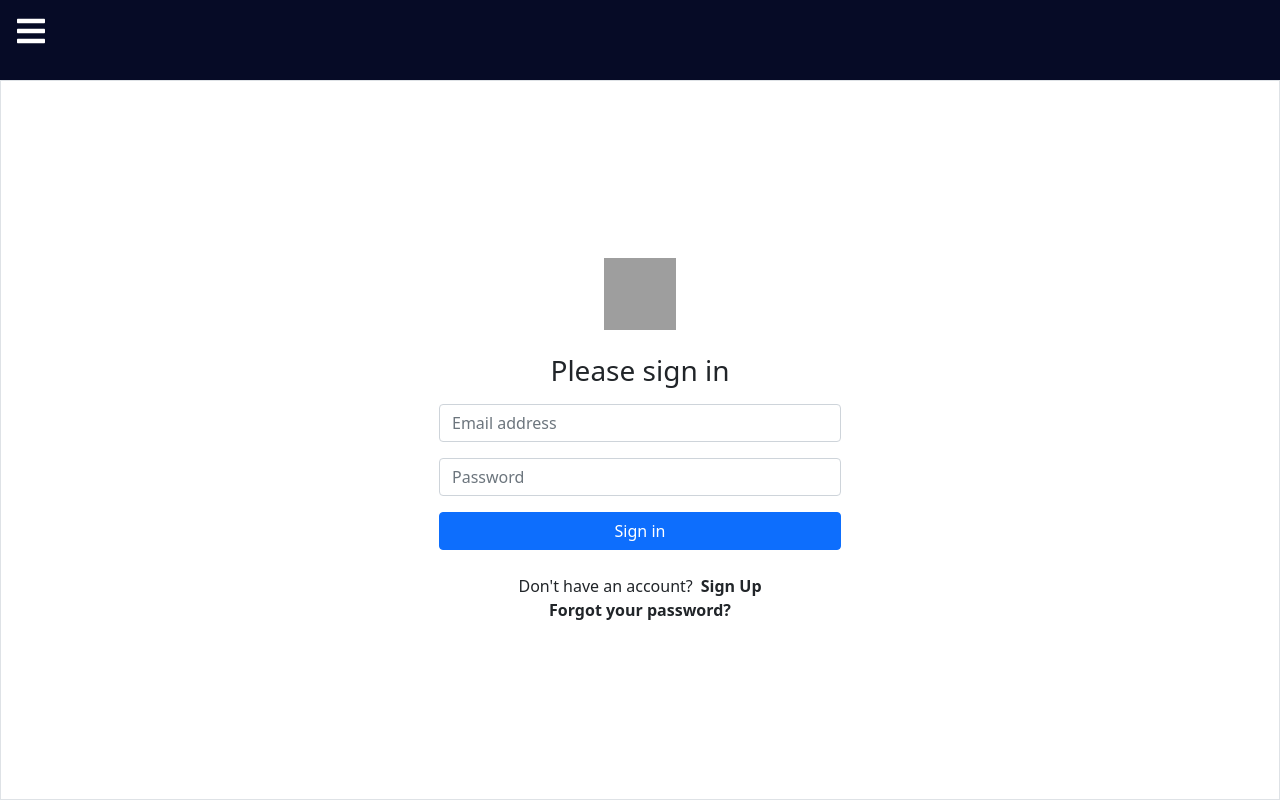
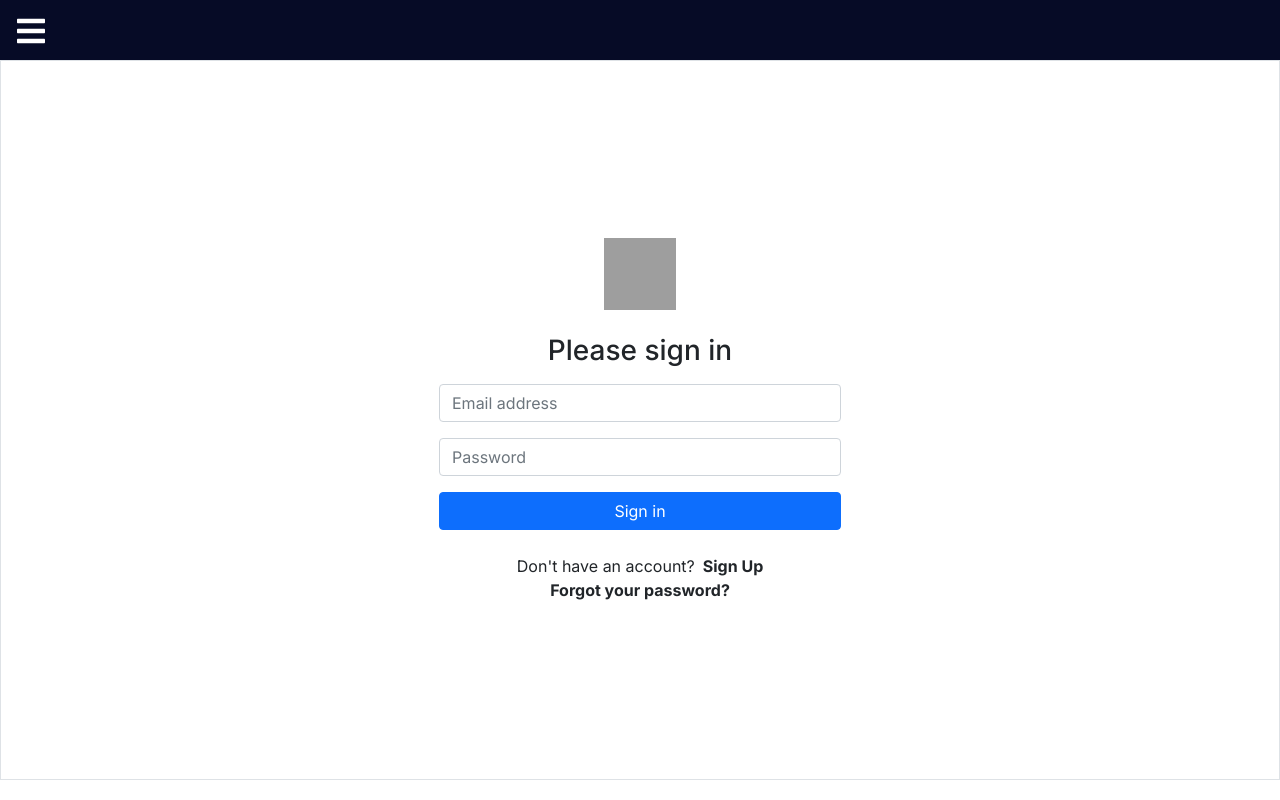
Before and after one commit to arslanahmed777/react-custom-widgets, a React (Create React App) app: page /login in a window 1280 px wide. Built offline with nearby package versions, Linux system fonts and the light colour scheme; grey boxes are pictures that could not be loaded.

Commit message:
complete sign in process

```diff
--- a/public/index.html
+++ b/public/index.html
@@ -1,31 +1,22 @@
 <!DOCTYPE html>
 <html lang="en">
+
 <head>
   <meta charset="utf-8" />
   <link rel="icon" href="%PUBLIC_URL%/favicon.ico" />
   <meta name="viewport" content="width=device-width, initial-scale=1" />
   <meta name="theme-color" content="#000000" />
-    <meta
-      name="description"
-      content="Web site created using create-react-app"
-    />
+  <meta name="description" content="Web site created using create-react-app" />
   <link rel="apple-touch-icon" href="%PUBLIC_URL%/logo192.png" />
-    <!--
-      manifest.json provides metadata used when your web app is installed on a
-      user's mobile device or desktop. See https://developers.google.com/web/fundamentals/web-app-manifest/
-    -->
+
   <link rel="manifest" href="%PUBLIC_URL%/manifest.json" />
-    <!--
-      Notice the use of %PUBLIC_URL% in the tags above.
-      It will be replaced with the URL of the `public` folder during the build.
-      Only files inside the `public` folder can be referenced from the HTML.
-
-      Unlike "/favicon.ico" or "favicon.ico", "%PUBLIC_URL%/favicon.ico" will
-      work correctly both with client-side routing and a non-root public URL.
-      Learn how to configure a non-root public URL by running `npm run build`.
-    -->
+  <link rel="preconnect" href="https://fonts.googleapis.com">
+  <link rel="preconnect" href="https://fonts.gstatic.com" crossorigin>
+  <link href="https://fonts.googleapis.com/css2?family=Inter:wght@200;300;400;500;600;700;800&display=swap"
+    rel="stylesheet">
   <title>React App</title>
 </head>
+
 <body>
   <noscript>You need to enable JavaScript to run this app.</noscript>
   <div id="root"></div>
@@ -40,4 +31,5 @@
       To create a production bundle, use `npm run build` or `yarn build`.
     -->
 </body>
+
 </html>
--- a/src/App.css
+++ b/src/App.css
@@ -1,3 +1,9 @@
+*{
+  font-family: 'Inter', sans-serif;
+}
+body{
+  font-family: 'Inter', sans-serif;
+}
 .cpointer {
   cursor: pointer;
 }
--- a/src/Pages/SigninSignupPage.jsx
+++ b/src/Pages/SigninSignupPage.jsx
@@ -1,4 +1,6 @@
 import React, { useState } from "react";
+import { useSelector } from "react-redux";
+import { selectUserErrors } from "../redux/User/User.Selectors";
 
 const Signin = React.lazy(() => import("../components/Signin/Signin"));
 const Signup = React.lazy(() => import("../components/Signup/Signup"));
@@ -7,9 +9,11 @@ const ForgotPassword = React.lazy(() =>
 );
 
 const SigninSignupPage = (props) => {
+  const error = useSelector(selectUserErrors);
   const [selectedComponent, setselectedComponent] = useState("Signin");
   return (
     <div className="container-fluid border" style={{ height: "90vh" }}>
+      <div className="h-100 d-flex flex-column justify-content-center">
         {selectedComponent === "Signin" ? (
           <Signin setselectedComponent={setselectedComponent} />
         ) : selectedComponent === "Signup" ? (
@@ -17,6 +21,10 @@ const SigninSignupPage = (props) => {
         ) : (
           <ForgotPassword setselectedComponent={setselectedComponent} />
         )}
+        {error && (
+          <div className="text-center fw-bold text-danger mt-3">{error}</div>
+        )}
+      </div>
     </div>
   );
 };
--- /dev/null
+++ b/src/components/ButtonLoader/ButtonLoader.jsx
@@ -0,0 +1,5 @@
+import React from "react";
+import ButtonLoadercss from "./ButtonLoader.module.css";
+const ButtonLoader = () => <span className={ButtonLoadercss.loader} />;
+
+export default ButtonLoader;
--- /dev/null
+++ b/src/components/ButtonLoader/ButtonLoader.module.css
@@ -0,0 +1,21 @@
+.loader {
+    border: 3px solid black;
+    border-radius: 50%;
+    border-top: 3px solid red;
+    width: 26px;
+    height: 26px;
+    display: inline-block;
+    -webkit-animation: spin 2s linear infinite; /* Safari */
+    animation: spin 1s linear infinite;
+  }
+
+  /* Safari */
+  @-webkit-keyframes spin {
+    0% { -webkit-transform: rotate(0deg); }
+    100% { -webkit-transform: rotate(360deg); }
+  }
+
+  @keyframes spin {
+    0% { transform: rotate(0deg); }
+    100% { transform: rotate(360deg); }
+  }
--- a/src/components/ForgotPassword/ForgotPassword.jsx
+++ b/src/components/ForgotPassword/ForgotPassword.jsx
@@ -5,7 +5,7 @@ const ForgotPassword = (props) => {
     props.setselectedComponent("Signin");
   };
   return (
-    <form className="h-100">
+    <form>
       <div className="row align-items-center justify-content-center h-100">
         <div className="col-md-4 col-12  ">
           <div className="text-center">
--- a/src/components/Navbar/Navbar.module.css
+++ b/src/components/Navbar/Navbar.module.css
@@ -1,6 +1,6 @@
 .navbar {
   background-color: #060b26;
-  height: 10vh;
+  height: 60px;
 }
 .menu_bars {
   margin-top: 15px;
--- a/src/components/Signin/Signin.jsx
+++ b/src/components/Signin/Signin.jsx
@@ -1,12 +1,12 @@
 import React, { useState } from "react";
-import { callPublicApi } from "../../utils/call-api";
 import { useDispatch, useSelector } from "react-redux";
 import { emailSignInStart } from "../../redux/User/UserActions";
-import { selectUserErrors } from "../../redux/User/User.Selectors";
+import { selectUserLoadingState } from "../../redux/User/User.Selectors";
+import ButtonLoader from "../ButtonLoader/ButtonLoader";
 
 const Signin = (props) => {
   const dispatch = useDispatch();
-  const error = useSelector(selectUserErrors);
+  const loading = useSelector(selectUserLoadingState);
   const [userobj, setUserobj] = useState({ email: "", password: "" });
   const handleInputChange = (e) => {
     const { name, value } = e.target;
@@ -16,8 +16,6 @@ const Signin = (props) => {
   const handleSignin = async (e) => {
     e.preventDefault();
     try {
-      // const data = await callPublicApi("signin", "POST", userobj);
-      // console.log(data);
       dispatch(emailSignInStart(userobj));
     } catch (err) {
       console.log("ERROR", err);
@@ -29,7 +27,7 @@ const Signin = (props) => {
   };
   return (
     <>
-      <form onSubmit={(e) => handleSignin(e)} className="h-100">
+      <form onSubmit={(e) => handleSignin(e)}>
         <div className="row align-items-center justify-content-center h-100">
           <div className="col-md-4 col-12  ">
             <div className="text-center">
@@ -65,11 +63,10 @@ const Signin = (props) => {
                   required
                 />
               </div>
-              <h1>{error && error}</h1>
 
               <div className="d-grid gap-2">
                 <button className="btn btn-primary" type="submit">
-                  Sign in
+                  {loading ? <ButtonLoader /> : "Sign in"}
                 </button>
               </div>
               <div className="mt-4">
--- a/src/components/Signup/Signup.jsx
+++ b/src/components/Signup/Signup.jsx
@@ -6,7 +6,7 @@ const Signup = (props) => {
   };
   return (
     <>
-      <form className="h-100">
+      <form>
         <div className="row   align-items-center justify-content-center h-100    ">
           <div className="col-md-6">
             <div className="text-center">
--- a/src/redux/User/UserSagas.js
+++ b/src/redux/User/UserSagas.js
@@ -18,13 +18,17 @@ export function* getSnapshotFromUserAuth(userAuth, additionalData) {
     yield put(signInFailure(e.message));
   }
 }
-export function* signInWithEmail(data) {
-  console.log("signInWithEmail saga run", data);
+export function* signInWithEmail({ payload }) {
+  console.log("signInWithEmail saga run", payload);
   try {
-    const user = null;
-    yield call(callPublicApi, "signin", "post", data)
+    const response = yield call(callPublicApi, "signin", "post", payload);
+    if (response.error) {
+      yield put(signInFailure(response.error));
+    } else {
+      yield put(signInSuccess(response));
+    }
   } catch (e) {
-    // yield put(signInFailure(e.message));
+    yield put(signInFailure(e.message));
   }
 }
 
```
Lines whose indentation alone changed are shown as unchanged.
